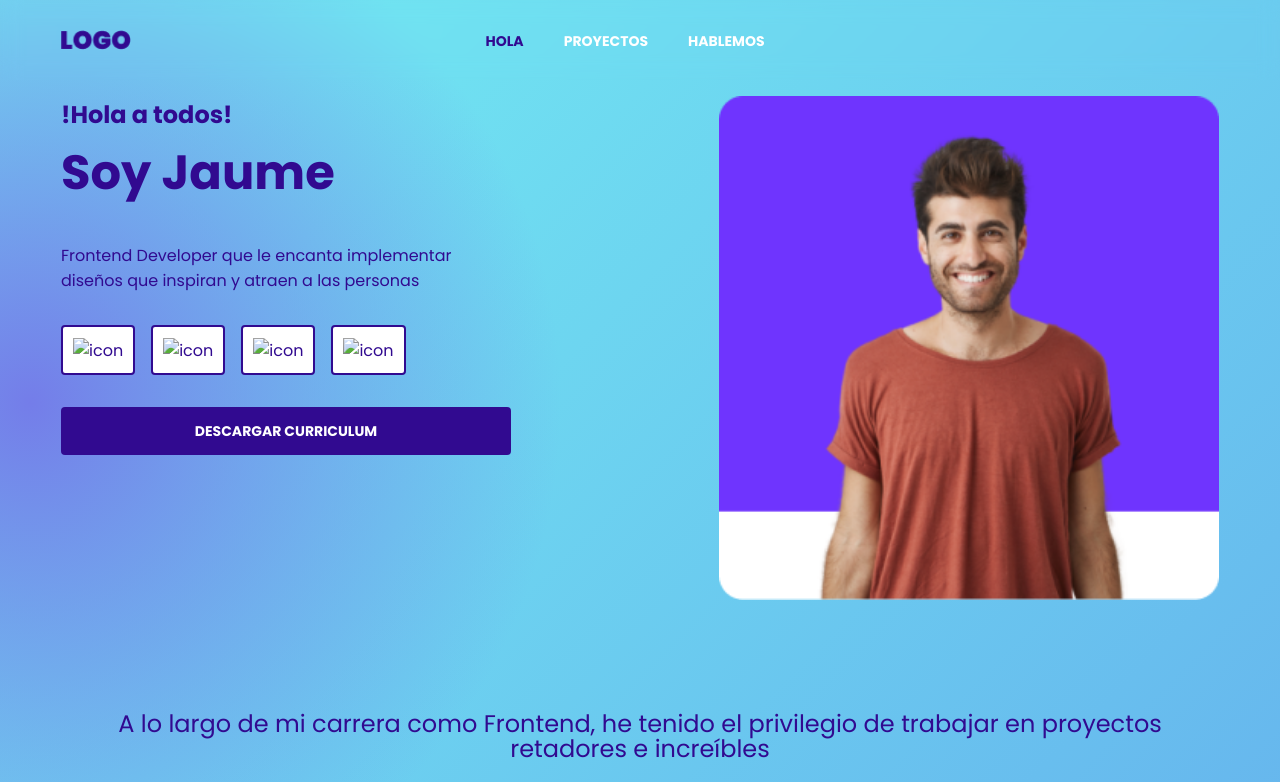
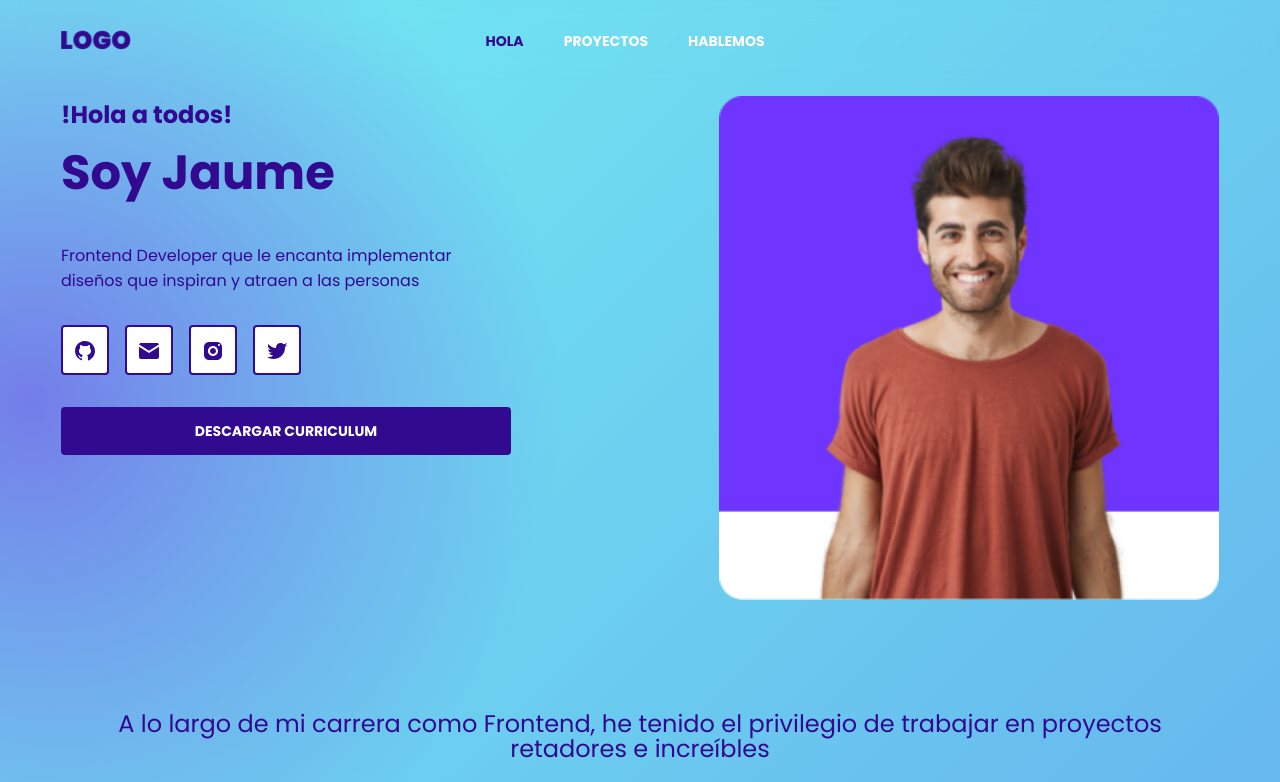
Before and after one commit to Erik-GT-97/portafolio-jaume, a plain HTML site: page index.html in a window 1280 px wide. Shown: the top 782 px of the page. Drawn offline with Linux system fonts and the light colour scheme; the site is published under a folder, as on GitHub Pages, so addresses that start at the root find nothing.

Commit message:
fix: correction src icons

```diff
--- a/index.html
+++ b/index.html
@@ -46,10 +46,10 @@
                     Frontend Developer que le encanta implementar diseños que inspiran y atraen a las personas
                 </p>
                 <div class="social">
-                    <a class="button-icon"><img src="/icons/icon-github.svg" alt="icon"></a>
-                    <a class="button-icon"><img src="/icons/icon-important_mail.svg" alt="icon"></a>
-                    <a class="button-icon"><img src="/icons/icon-instagram.svg" alt="icon"></a>
-                    <a class="button-icon"><img src="/icons/icon-twitter_squared.svg" alt="icon"></a>
+                    <a class="button-icon"><img src="./icons/icon-github.svg" alt="icon"></a>
+                    <a class="button-icon"><img src="./icons/icon-important_mail.svg" alt="icon"></a>
+                    <a class="button-icon"><img src="./icons/icon-instagram.svg" alt="icon"></a>
+                    <a class="button-icon"><img src="./icons/icon-twitter_squared.svg" alt="icon"></a>
                 </div>
                 <a href="" class="button">Descargar Curriculum</a>
             </div>
@@ -165,10 +165,10 @@
                 </div>
 
                 <div class="social">
-                    <a class="button-icon"><img src="/icons/icon-github.svg" alt="icon"></a>
-                    <a class="button-icon"><img src="/icons/icon-important_mail.svg" alt="icon"></a>
-                    <a class="button-icon"><img src="/icons/icon-instagram.svg" alt="icon"></a>
-                    <a class="button-icon"><img src="/icons/icon-twitter_squared.svg" alt="icon"></a>
+                    <a class="button-icon"><img src="./icons/icon-github.svg" alt="icon"></a>
+                    <a class="button-icon"><img src="./icons/icon-important_mail.svg" alt="icon"></a>
+                    <a class="button-icon"><img src="./icons/icon-instagram.svg" alt="icon"></a>
+                    <a class="button-icon"><img src="./icons/icon-twitter_squared.svg" alt="icon"></a>
                 </div>
                 <div class="footer-copyright">
                     <p>
```
